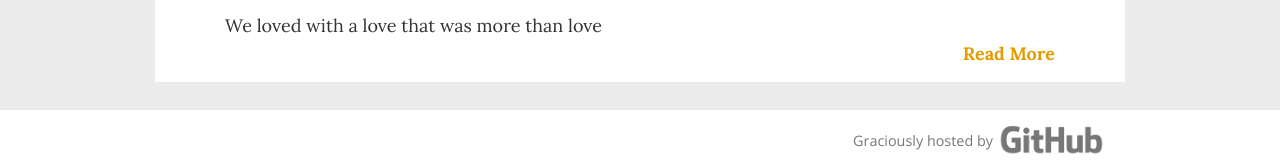
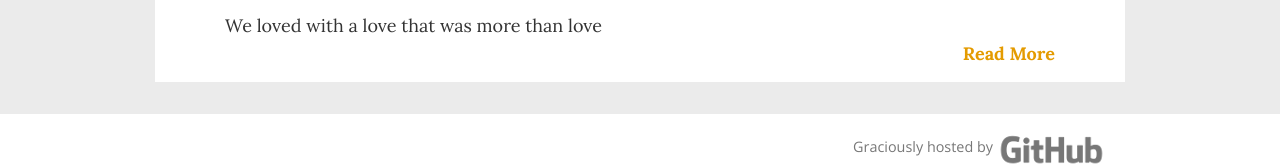
Before and after one commit to aarondgordon/aarondgordon.github.io, a Jekyll site: the page built from index.md, in a window 1280 px wide and 1179 px high. Shown: the part 1009-1176 px from the top of the window. Built offline with Jekyll 4.4.1, drawn with Linux system fonts in a browser that asks for light colours; nearby versions of some CDN libraries; comment, search, counter and statistics services are not loaded.

Commit message:
Moving footer content lower

```diff
--- a/assets/css/layout.css
+++ b/assets/css/layout.css
@@ -16,7 +16,7 @@ html {
 }
 
 body {
-  margin-bottom: 60px;
+  margin-bottom: 56px;
   background-color: #ebebeb;
   color: #333;
   font-family: 'Lora', sans-serif;
@@ -305,7 +305,7 @@ a:hover, a:active, a:focus {
   position: absolute;
   bottom: 0;
   width: 100%;
-  height: 60px;
+  height: 56px;
   padding: 0px;
   background-color: #fff;
   color: #777;
@@ -319,9 +319,9 @@ a:hover, a:active, a:focus {
 
 .github-logo span {
   position: relative;
-  top: 20px;
+  top: 22px;
 }
 
 .github-logo img {
-  margin-top: 6px;
+  margin-top: 12px;
 }
```
